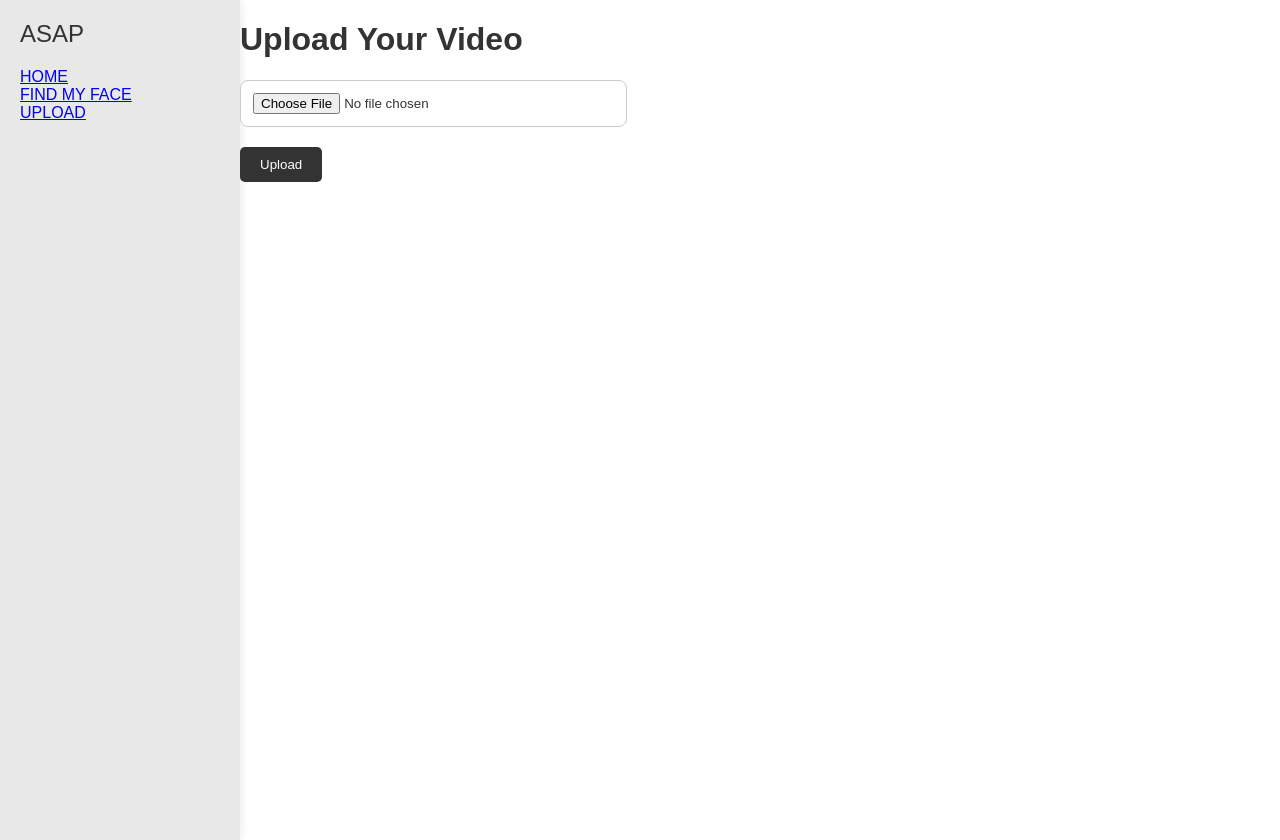
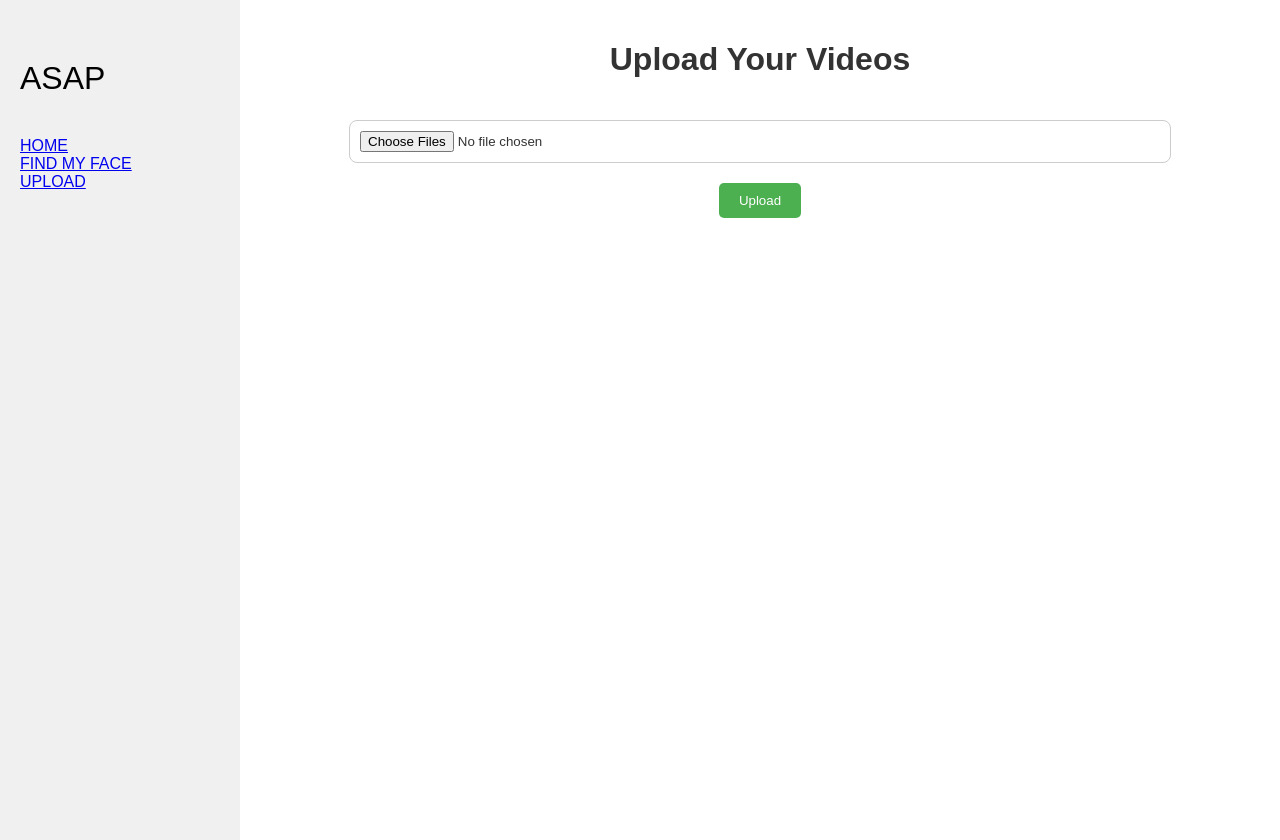
Before and after one commit to PBL-ASAP/web, a React (Create React App) app in the folder asapweb/: page /upload in a window 1280 px wide. Built offline with nearby package versions, Linux system fonts and the light colour scheme.

Commit message:
최종수정

```diff
--- a/asapweb/src/App.css
+++ b/asapweb/src/App.css
@@ -6,21 +6,32 @@
   height: 100vh;
 }
 
-.logo {
-  font-size: 24px;
-  color: #333;
-  margin-bottom: 20px;
-}
-
 .sidebar {
   width: 200px;
-  background-color: #e8e8e8; /* 밝은 회색으로 변경 */
+  background-color: #f0f0f0; /* 배경은 연한 회색 */
   padding: 20px;
   display: flex;
   flex-direction: column;
   height: 100vh;
-  box-shadow: 0 0 10px rgba(0,0,0,0.1); /* 그림자 추가 */
 }
+.home-title {
+  color: #333;
+  margin-bottom: 20px;
+}
+.home-container {
+  flex-grow: 1; /* 남은 공간을 모두 차지 */
+  padding: 20px;
+  overflow-y: auto; /* 필요할 경우 스크롤 */
+  text-align: center;
+}
+
+.logo {
+  font-size: 32px;
+  color: black; /* 로고 글씨 색상을 검은색으로 */
+  margin-top: 40px;
+  margin-bottom: 40px;
+}
+
 
 .menu {
   display: flex;
@@ -28,28 +39,28 @@
 }
 
 .menu-item {
-  padding: 20px 0;
+  padding: 10px 0;
   cursor: pointer;
-  color: #333;
+  color: black; /* 메뉴 아이템 글씨 색상을 검은색으로 */
   text-decoration: none;
-  border-bottom: 2px solid #ddd; /* 선 두께 증가 */
-  text-align: center; /* 중앙 정렬로 변경 */
-  font-weight: bold; /* 글꼴 두껍게 */
-}
-
-.menu-item:last-child {
-  border-bottom: none;
+  text-align: center;
+  font-size: 16px;
+  transition: background-color 0.2s;
 }
 
 .menu-item:hover {
-  background-color: #ccc; /* 배경색 변경 */
-  color: #000; /* 텍스트 색상 변경 */
+  background-color: #e6e6e6; /* 호버시 배경색 변경 */
 }
 
 .main {
   flex: 1;
   padding: 20px;
   background-color: #ffffff;
+}
+
+.main h1 {
+  color: #333;
+  margin-bottom: 20px;
 }
 
 .search {
@@ -91,6 +102,18 @@
   border: none;
 }
 
+
+.video-content {
+  border: 1px solid #ccc;
+  padding: 15px;
+  margin-top: 10px;
+}
+
+video {
+  width: 100%;
+  height: auto;
+}
+
 .video-grid {
   display: grid;
   grid-template-columns: repeat(3, 1fr);
@@ -119,3 +142,40 @@
   font-size: 16px;
   color: #666;
 }
+input[type="file"] {
+  width: 100%;
+  padding: 12px;
+  margin-bottom: 20px;
+  border: 1px solid #ccc;
+  border-radius: 8px;
+  background-color: #fff;
+  cursor: pointer;
+  transition: border-color 0.3s ease-in-out;
+}
+
+input[type="file"]:hover {
+  border-color: #bbb;
+}
+
+button {
+  padding: 10px 20px;
+  color: #fff;
+  background-color: #333;
+  border: none;
+  border-radius: 5px;
+  cursor: pointer;
+  transition: background-color 0.3s ease-in-out;
+}
+
+button:hover {
+  background-color: #555;
+}
+
+button:focus {
+  outline: none;
+}
+
+p {
+  font-size: 16px;
+  color: #666;
+}
--- a/asapweb/src/App.js
+++ b/asapweb/src/App.js
@@ -6,7 +6,7 @@ import Upload from './Upload';
 import './App.css';
 
 function App() {
-  const [videoFile, setVideoFile] = useState(null);
+  const [videoFiles, setVideoFiles] = useState([]);
 
   return (
     <Router>
@@ -20,9 +20,9 @@ function App() {
           </div>
         </div>
         <Routes>
-          <Route path="/" element={<Home videoFile={videoFile} />} />
+          <Route path="/" element={<Home videoFiles={videoFiles} />} />
           <Route path="/find-my-face" element={<FindMyFace />} />
-          <Route path="/upload" element={<Upload setVideoFile={setVideoFile} />} />
+          <Route path="/upload" element={<Upload setVideoFiles={setVideoFiles} />} />
         </Routes>
       </div>
     </Router>
--- /dev/null
+++ b/asapweb/src/Home.css
@@ -0,0 +1,16 @@
+.home-container {
+  padding: 20px;
+  flex-wrap: wrap;
+  justify-content: center;
+}
+
+.video-preview-container {
+  display: flex;
+  flex-wrap: wrap;
+  gap: 10px;
+}
+
+video {
+  margin: 5px;
+  border: 1px solid #ccc;
+}
--- a/asapweb/src/Home.js
+++ b/asapweb/src/Home.js
@@ -1,17 +1,22 @@
 import React from 'react';
-import './App.css';
+import './Home.css';
 
-function Home({ videoFile }) {
+function Home({ videoFiles = [] }) { // videoFiles가 undefined일 경우 빈 배열을 기본값으로 설정
   return (
-    <div>
+    <div className="home-container">
       <h1>Home</h1>
-      {videoFile && (
-        <video controls width="320" height="240">
-          <source src={URL.createObjectURL(videoFile)} type="video/mp4" />
-          Your browser does not support the video tag.
-        </video>
-      )}
-      {!videoFile && <p>No video uploaded</p>}
+      <div className="video-preview-container">
+        {videoFiles.length > 0 ? (
+          videoFiles.map((file, index) => (
+            <video key={index} controls width="240" height="160">
+              <source src={URL.createObjectURL(file)} type="video/mp4" />
+              Your browser does not support the video tag.
+            </video>
+          ))
+        ) : (
+          <p>No videos uploaded</p>
+        )}
+      </div>
     </div>
   );
 }
--- a/asapweb/src/Upload.css
+++ b/asapweb/src/Upload.css
@@ -1,53 +1,27 @@
-.main {
-    width: 100%;
-    max-width: 600px;
-    margin: auto;
+.upload-container {
+  flex-grow: 1;  /* 남은 공간을 모두 차지하도록 설정 */
   padding: 20px;
-    text-align: center;
-    background-color: #f0f0f0;
-    border-radius: 8px;
-    box-shadow: 0 2px 6px rgba(0,0,0,0.1);
-  }
-
-  .main h1 {
-    color: #333;
-    margin-bottom: 20px;
+  overflow-y: auto;  /* 내용이 넘칠 경우 스크롤바 생성 */
+  display: flex;
+  flex-direction: column;
+  align-items: center; /* 센터 정렬 */
 }
 
 input[type="file"] {
-    width: 100%;
-    padding: 12px;
-    margin-bottom: 20px;
-    border: 1px solid #ccc;
-    border-radius: 8px;
-    background-color: #fff;
-    cursor: pointer;
-    transition: border-color 0.3s ease-in-out;
-  }
-
-  input[type="file"]:hover {
-    border-color: #bbb;
+  margin: 20px 0;
+  padding: 10px;
+  width: 80%;  /* 파일 입력 폭을 넓힘 */
 }
 
 button {
   padding: 10px 20px;
-    color: #fff;
-    background-color: #333;
+  background-color: #4CAF50;  /* 버튼 색상 변경 */
+  color: white;
   border: none;
   border-radius: 5px;
   cursor: pointer;
-    transition: background-color 0.3s ease-in-out;
 }
 
 button:hover {
-    background-color: #555;
+  background-color: #45a049;  /* 호버 효과 색상 변경 */
 }
-
-  button:focus {
-    outline: none;
-  }
-
-  p {
-    font-size: 16px;
-    color: #666;
-  }
--- a/asapweb/src/Upload.js
+++ b/asapweb/src/Upload.js
@@ -1,19 +1,17 @@
-import React from 'react';
+import React, { useState } from 'react';
 import './Upload.css';
 
-function Upload({ setVideoFile }) {
+function Upload({ setVideoFiles }) {
   const handleFileChange = (event) => {
-    const file = event.target.files[0];
-    if (file) {
-      setVideoFile(file); // 부모 컴포넌트에 파일 상태 업데이트
-    }
+    // 파일 여러 개 선택 가능
+    setVideoFiles([...event.target.files]);
   };
 
   return (
-    <div>
-      <h1>Upload Your Video</h1>
-      <input type="file" accept="video/*" onChange={handleFileChange} />
-      <button onClick={() => console.log("File selected")}>Upload</button>
+    <div className="upload-container">
+      <h1>Upload Your Videos</h1>
+      <input type="file" accept="video/*" multiple onChange={handleFileChange} />
+      <button onClick={() => console.log("Files selected")}>Upload</button>
     </div>
   );
 }
```
Also changed, not shown: asapweb/package.json (+11 -3 lines), asapweb/src/index.html (added, +13 -0 lines), 1 other file (tests, documents, lock files or other folders). Lines whose indentation alone changed are shown as unchanged.
